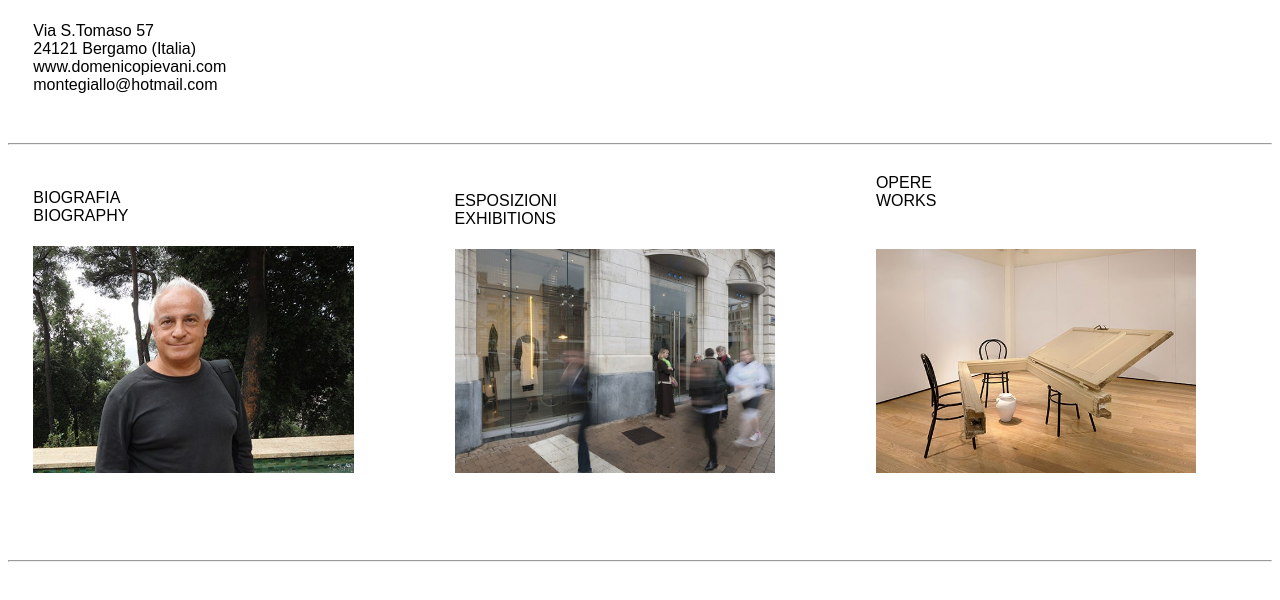
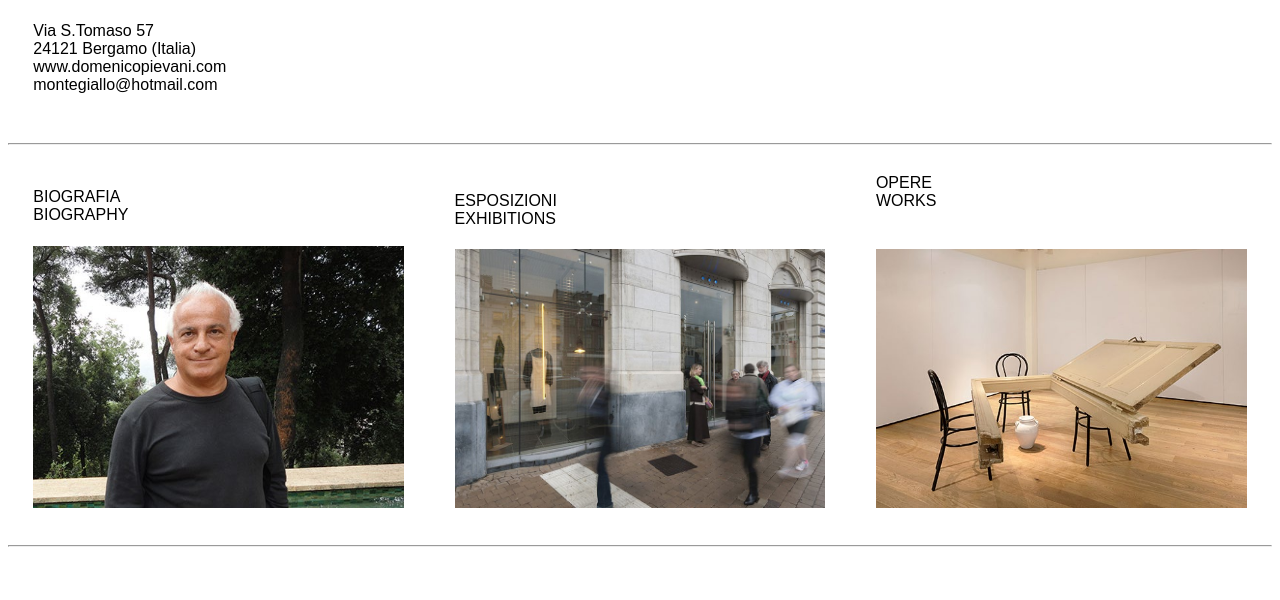
Before and after one commit to GiacominoG/Domenicos, a plain HTML site: page media/Domenicos0_flexbox.html in a window 1280 px wide. Shown: the part 146-746 px from the top of the page. Drawn offline with Linux system fonts and the light colour scheme.

Commit message:
Update Domenicos0_flexbox.html

```diff
--- a/media/Domenicos0_flexbox.html
+++ b/media/Domenicos0_flexbox.html
@@ -13,13 +13,13 @@
 </div>
 <hr>
 <div class="rows">
-    <div class="colomn">
+    <div class="colomn1">
         <div class= "contenitore text"><h4>BIOGRAFIA<br>BIOGRAPHY<br></h4></div>
         <div class=contenitore_img><a href="Biografia_flexbox.html"><img class="img-altre" src="./immagini/Domenico-1_1.jpg"/></a></div></div>
-     <div class="colomn">
+     <div class="colomn1">
         <div class= "contenitore text"><h4>ESPOSIZIONI<br>EXHIBITIONS<br></h4></div>
         <div class=contenitore_img><a href="Esposizioni4_flexbox.html"><img  class="img-altre" src="./immagini/Domenico-1_2.jpg"/></a></div></div>
-    <div class="colomn">
+    <div class="colomn1">
         <div class="contenitore_text"><h4>OPERE<br>WORKS<br></h4></div>
         <div class=contenitore_img><a href="Opere11_flexbox.html"><img  class="img-altre" src="./immagini/Domenico-1_3.jpg"/></a></div></div>
 </div>
```
